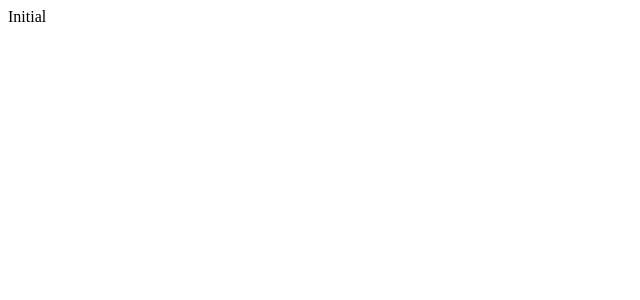
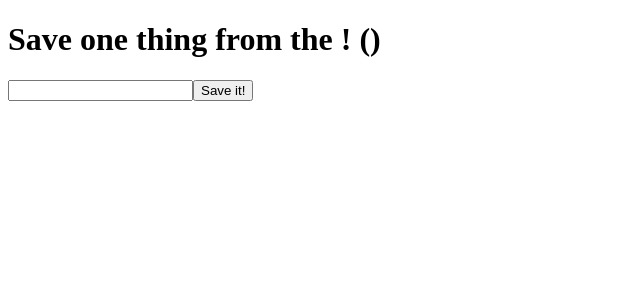
Before and after one commit to consoleloghorizon/in-the-attic-backend, a React (Create React App) app in the folder player_screen/: page / in a window 1280 px wide. Both pictures are taken after a click on the button "ENTER!". Shown: the top 300 px of the page, without its empty margins (0-640 px from the left). Built offline with nearby package versions, Linux system fonts and the light colour scheme.

Commit message:
Answer phase component done

```diff
--- a/player_screen/src/components/base/Game.js
+++ b/player_screen/src/components/base/Game.js
@@ -15,11 +15,21 @@ export class Game extends React.Component {
             game: 0,
         }
     }
+    socketInput(input){
+        console.log(input);
+    }
+
+    submitToSocket(input){
+        setTimeout(() => {
+            this.socketInput(input);
+            this.setState({ game: 1 });
+        }, 1000);
+    }
 
     getGameComponent(){
         switch(this.state.game){
             case 0:
-                return <GameComponents.Answer />;
+                return <GameComponents.Answer submitFunc={(str) => this.submitToSocket(str)}/>;
             case 1:
                 return <GameComponents.Selection />;
             default:
@@ -28,9 +38,6 @@ export class Game extends React.Component {
     }
 
     render() {
-        setTimeout(() => {
-            this.setState({ game: ((this.state.game + 1) % 3) })
-        }, 500);
         return (
             <div>
                 {this.getGameComponent()}
--- a/player_screen/src/components/ingame/AnswerPhase.js
+++ b/player_screen/src/components/ingame/AnswerPhase.js
@@ -1,20 +1,19 @@
 import React from "react";
 
 export default class extends React.Component {
-    // phaseInfo = {
-    //     prompt: {
-    //         main: "Room",
-    //         sub: "Modifier",
-    //     },
-    //     choices: {
-    //         list: [],
-    //         votes: 4,
-    //     },
-    // }
+    answer = "";
+
+    submitAnswer(){
+        this.props.submitFunc(this.answer);
+    }
+
     render() {
+        const { prompt, subpromt } = this.props;
         return (
             <div>
-                Answer phase
+                <h1>Save one thing from the {prompt}! ({subpromt})</h1>
+                <input onChange={(e) => this.answer = e.target.value} />
+                <button onClick={() => this.submitAnswer()}>Save it!</button>
             </div>
         );
     }
```
